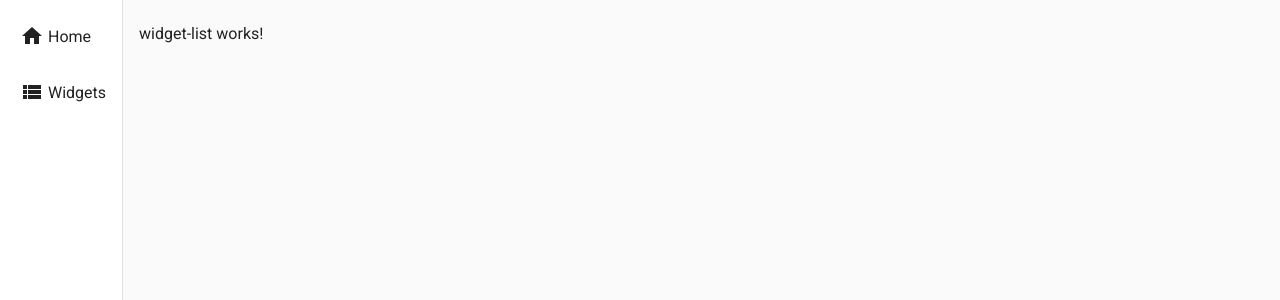
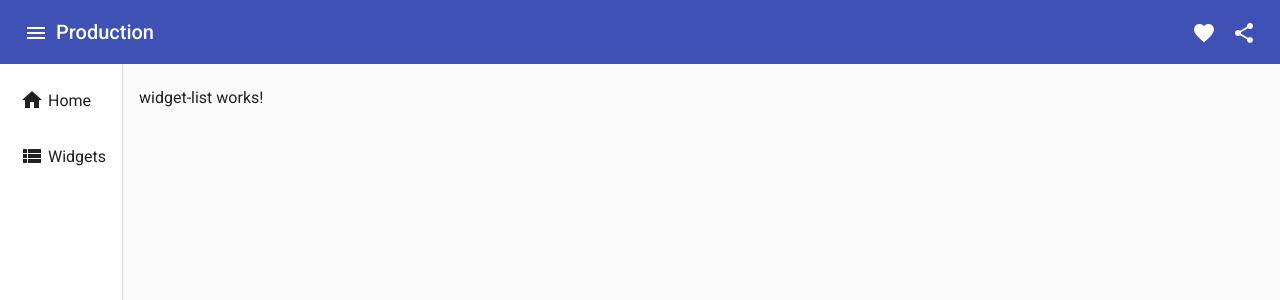
Before and after one commit to diosvo/nx-workspace, an Angular app in the folder fem-production/: page / in a window 1280 px wide. Shown: the top 300 px of the page. Built offline with nearby package versions, Linux system fonts and the light colour scheme.

Commit message:
Add toolbar for Home component

```diff
--- a/fem-production/apps/dashboard/src/app/app.component.html
+++ b/fem-production/apps/dashboard/src/app/app.component.html
@@ -1,4 +1,19 @@
+<mat-toolbar color="primary">
+    <button mat-icon-button>
+        <mat-icon>menu</mat-icon>
+    </button>
+    <span>Production</span>
+    <span class="spacer"></span>
+    <button mat-icon-button class="favorite-icon">
+        <mat-icon>favorite</mat-icon>
+    </button>
+    <button mat-icon-button>
+        <mat-icon>share</mat-icon>
+    </button>
+</mat-toolbar>
+
 <mat-sidenav-container class="container">
+
     <mat-sidenav opened mode="side">
         <ng-container>
             <mat-nav-list>
--- a/fem-production/apps/dashboard/src/app/app.component.scss
+++ b/fem-production/apps/dashboard/src/app/app.component.scss
@@ -1,6 +1,10 @@
+.spacer {
+    flex: 1 1 auto;
+}
+
 .container {
     position: absolute;
-    top     : 0;
+    top     : 4rem;
     bottom  : 0;
     left    : 0;
     right   : 0;
```
